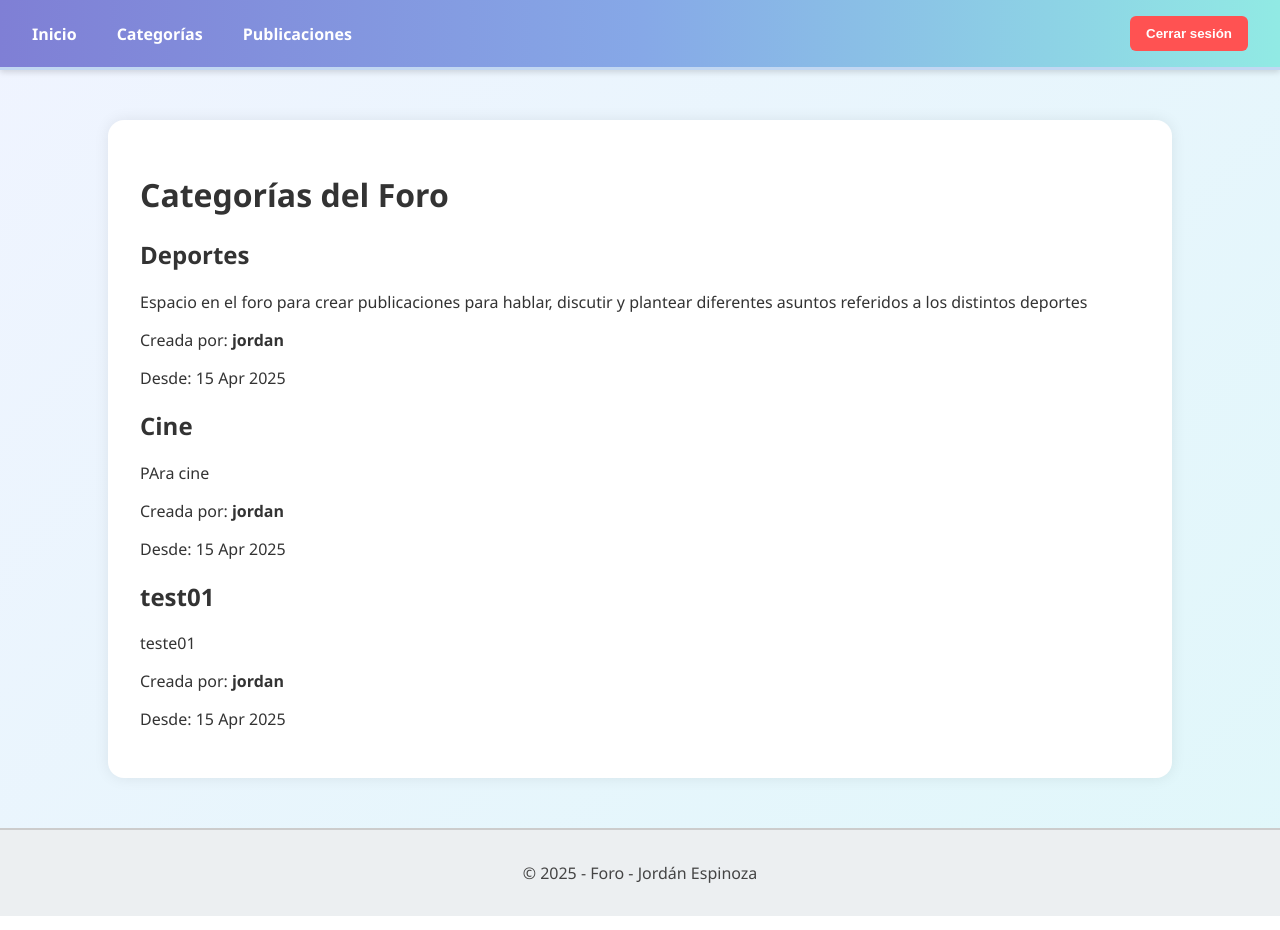
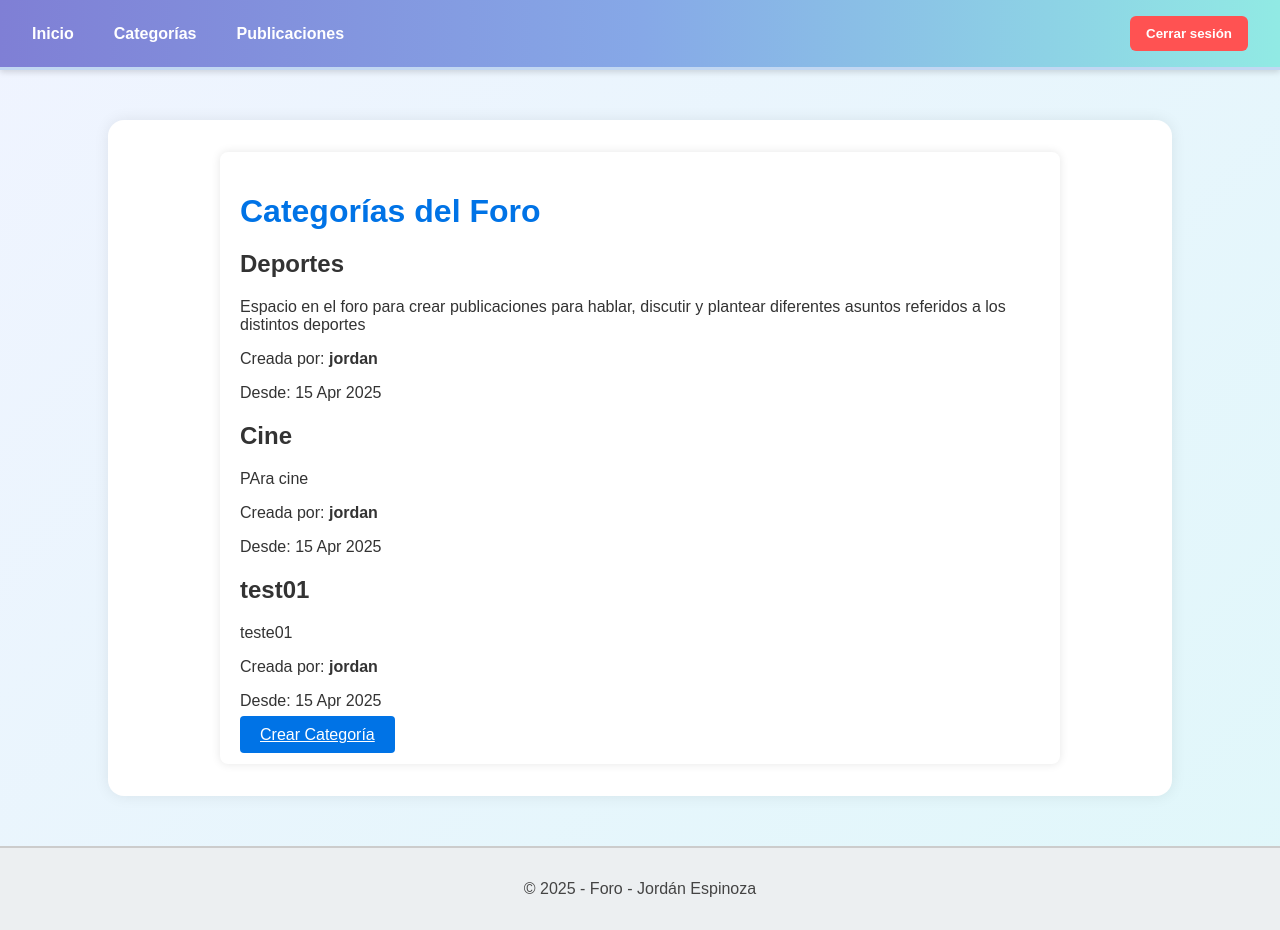
Before and after one commit to kratosjor/foro, a Django app: page /foro/categorias/listar/ in a window 1280 px wide. Run offline with Django 5.2, Linux system fonts and the light colour scheme; a user stored in the database is signed in; data comes from the database, SQL or seed files in the repository; both versions use the stored data as it was after the commit.

Commit message:
cagregar caterogias

```diff
--- a/foro_aplicacion/templates/categorias/crear.html
+++ /dev/null
@@ -1 +0,0 @@
-oli
--- a/foro_aplicacion/templates/categorias/listar.html
+++ b/foro_aplicacion/templates/categorias/listar.html
@@ -18,5 +18,8 @@
             <p class="sin-categorias">No hay categorías disponibles.</p>
         {% endfor %}
     </div>
+    {% if user.is_authenticated %}
+    <a href="{% url 'crear_categoria' %}" class="btn btn-primary">Crear Categoría</a>
+    {% endif %}
 </div>
 {% endblock %}
--- a/foro_aplicacion/urls.py
+++ b/foro_aplicacion/urls.py
@@ -8,7 +8,7 @@ urlpatterns = [
     path('registro/', RegistroUsuarioView.as_view(), name='registro_usuario'),
     path('logout/', LogoutUsuarioView.as_view(), name='logout'),
     path('categorias/listar/', CategoriaListView.as_view(), name='listar'),
-    path('categorias/crear/', CategoriaCreateView.as_view(), name='crear'),
+    path('categorias/crear/', CategoriaCreateView.as_view(), name='crear_categoria'),
 
 
 ]
--- a/foro_aplicacion/views.py
+++ b/foro_aplicacion/views.py
@@ -74,7 +74,7 @@ class CategoriaListView(ListView):
 class CategoriaCreateView(LoginRequiredMixin, CreateView):
     model = Categoria
     fields = ['nombre', 'descripcion']
-    template_name = 'categorias/crear.html'
+    template_name = 'categorias/crear_categoria.html'
     success_url = '/categorias/'
 
     def form_valid(self, form):
--- a/static/css/styles.css
+++ b/static/css/styles.css
@@ -157,3 +157,73 @@ footer {
 .registro-form a:hover {
     text-decoration: underline;
 }
+/******CREAR CATEGORIA***********/
+/* Estilos generales */
+body {
+    font-family: Arial, sans-serif;
+    background-color: #f4f4f4;
+    color: #333;
+}
+
+/* Contenedor principal */
+.container {
+    max-width: 800px;
+    margin: 0 auto;
+    padding: 20px;
+    background-color: #fff;
+    box-shadow: 0 0 10px rgba(0, 0, 0, 0.1);
+    border-radius: 8px;
+}
+
+/* Título */
+.titulo {
+    font-size: 2em;
+    margin-bottom: 20px;
+    color: #0073e6;
+}
+
+/* Formulario */
+.formulario-categoria {
+    display: flex;
+    flex-direction: column;
+}
+
+.form-group {
+    margin-bottom: 15px;
+}
+
+.form-group label {
+    font-weight: bold;
+    margin-bottom: 5px;
+    display: block;
+}
+
+.form-group input,
+.form-group textarea {
+    width: 100%;
+    padding: 10px;
+    border: 1px solid #ccc;
+    border-radius: 4px;
+    font-size: 1em;
+}
+
+.form-group input:focus,
+.form-group textarea:focus {
+    border-color: #0073e6;
+    outline: none;
+}
+
+/* Botón */
+.btn {
+    background-color: #0073e6;
+    color: #fff;
+    padding: 10px 20px;
+    border: none;
+    border-radius: 4px;
+    cursor: pointer;
+    font-size: 1em;
+}
+
+.btn:hover {
+    background-color: #005bb5;
+}
```
Also changed, not shown: foro_aplicacion/templates/categorias/crear_categoria.html (added, +24 -0 lines), db.sqlite3.
